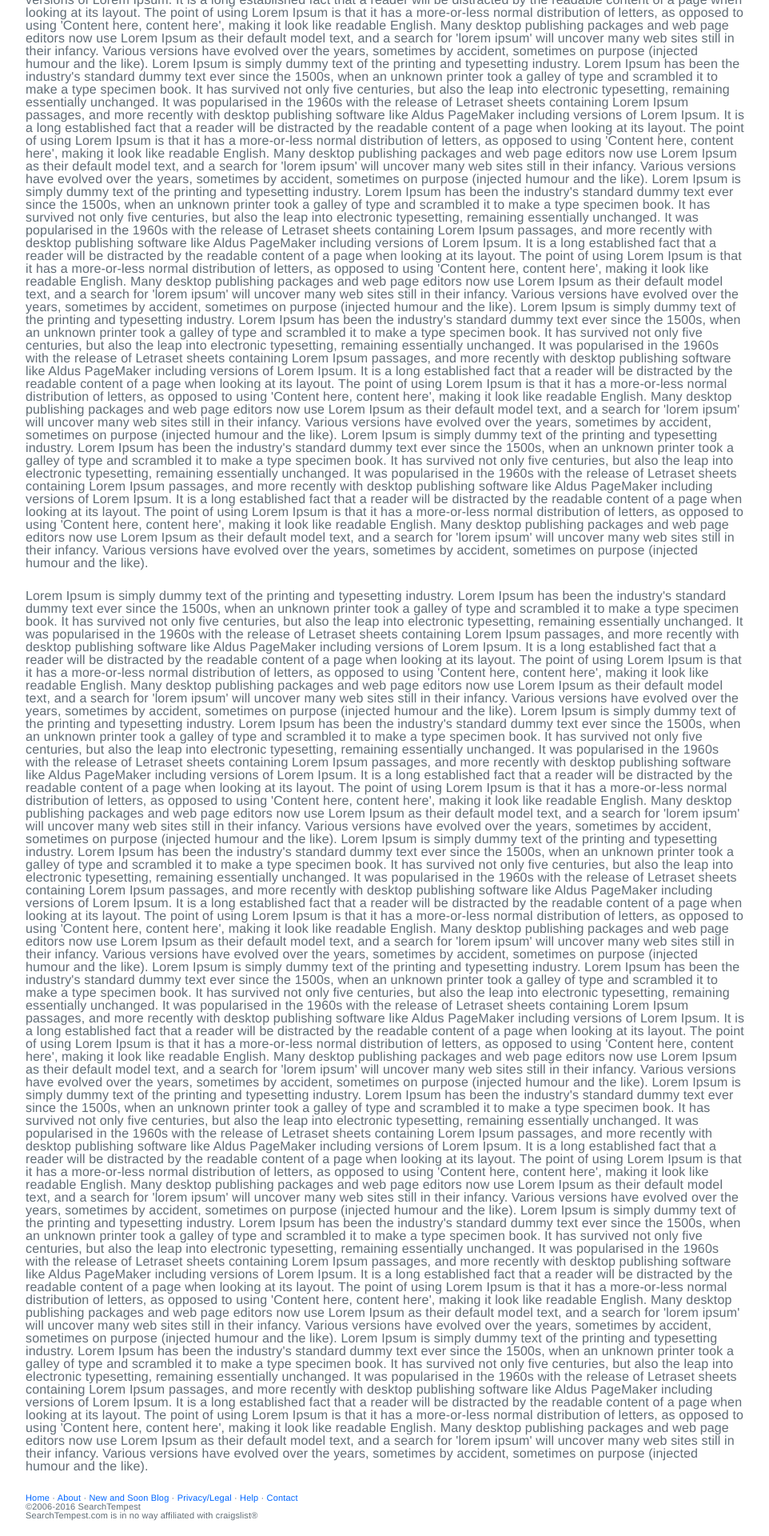
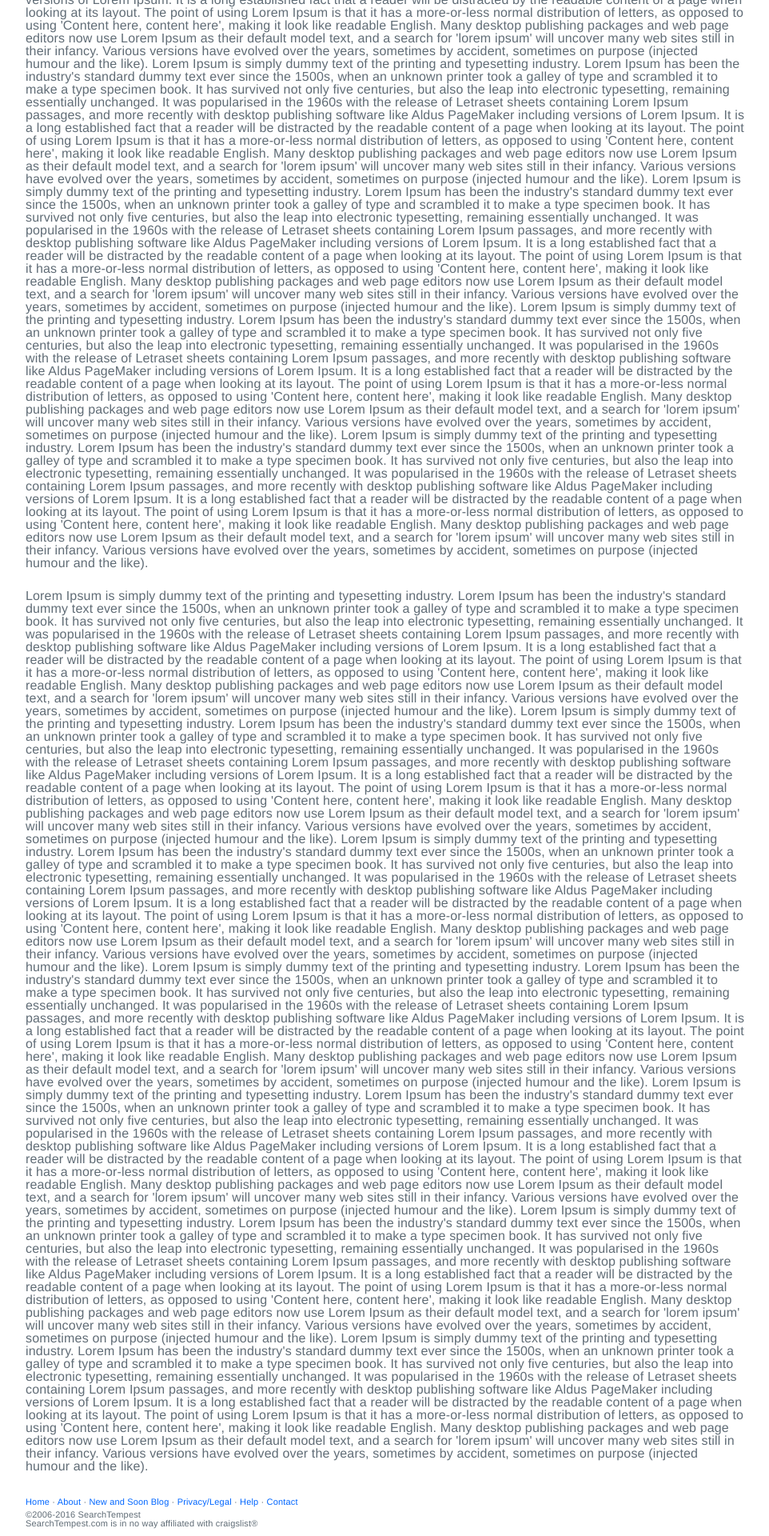
Before and after one commit to Tajtaj/searchTempest, a Jekyll site: the page built from index.html, in a window 1280 px wide. Shown: the part 1648-3568 px from the top of the page at 80% size, without its empty margins (158-1120 px from the left). Built offline with Jekyll 4.4.1, drawn with Linux system fonts in a browser that asks for light colours.

Commit message:
Little changes
Little changes.

```diff
--- a/css/custom.css
+++ b/css/custom.css
@@ -108,3 +108,6 @@ body.searchtempest-home .main-content-area{
   width:900px;
   margin:0 auto;
 }
+.site-footer .links{
+  margin: 5px 0;
+}
```
